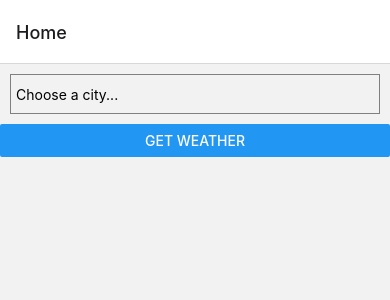
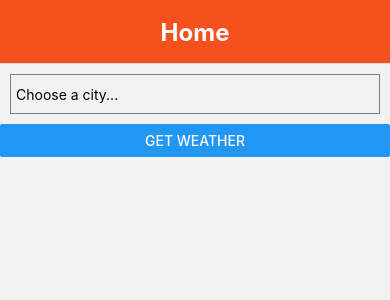
Before and after one commit to RyanChadly/WeatherApp, a React Native app: screen / in a window 390 px wide. Shown: the top 300 px of the page. Built offline with nearby package versions, Linux system fonts and the light colour scheme.

Commit message:
extract navigation

```diff
--- a/App.tsx
+++ b/App.tsx
@@ -1,16 +1,14 @@
-import { StyleSheet } from "react-native";
 import { CustomSplashScreen } from "./components/splash-screen";
 import { useEffect, useState } from "react";
-import { NavigationContainer } from "@react-navigation/native";
 import { createNativeStackNavigator } from "@react-navigation/native-stack";
-import { DetailsScreen } from "./components/details-screen";
-import { HomeScreen } from "./components/home-screen";
+import { Navigation } from "./components/navigation";
 
 const Stack = createNativeStackNavigator();
 
 export default function App() {
   const [showContent, setShowContent] = useState(false);
 
+  // there is nothing to fetch that would require a loading screen, so I am artificially delaying it.
   useEffect(() => {
     const timeout = setTimeout(() => {
       setShowContent(true);
@@ -21,19 +19,5 @@ export default function App() {
 
   if (!showContent) return <CustomSplashScreen />;
 
-  return (
-    <NavigationContainer>
-      <Stack.Navigator initialRouteName="Home">
-        <Stack.Screen name="Home" component={HomeScreen} />
-        <Stack.Screen name="Details" component={DetailsScreen} />
-      </Stack.Navigator>
-    </NavigationContainer>
-  );
+  return <Navigation />;
 }
-
-const styles = StyleSheet.create({
-  container: {
-    flex: 1,
-    justifyContent: "center",
-  },
-});
--- /dev/null
+++ b/components/navigation.tsx
@@ -0,0 +1,30 @@
+import { NavigationContainer } from "@react-navigation/native";
+import { createNativeStackNavigator } from "@react-navigation/native-stack";
+import { HomeScreen } from "./home-screen";
+import { DetailsScreen } from "./details-screen";
+
+const Stack = createNativeStackNavigator();
+
+export const Navigation = () => {
+  return (
+    <NavigationContainer>
+      <Stack.Navigator
+        initialRouteName="Home"
+        screenOptions={{
+          headerStyle: {
+            backgroundColor: "#f4511e",
+          },
+          headerTintColor: "#fff",
+          headerTitleStyle: {
+            fontWeight: "bold",
+            fontSize: 24,
+          },
+          headerTitleAlign: "center",
+        }}
+      >
+        <Stack.Screen name="Home" component={HomeScreen} />
+        <Stack.Screen name="Details" component={DetailsScreen} />
+      </Stack.Navigator>
+    </NavigationContainer>
+  );
+};
```
